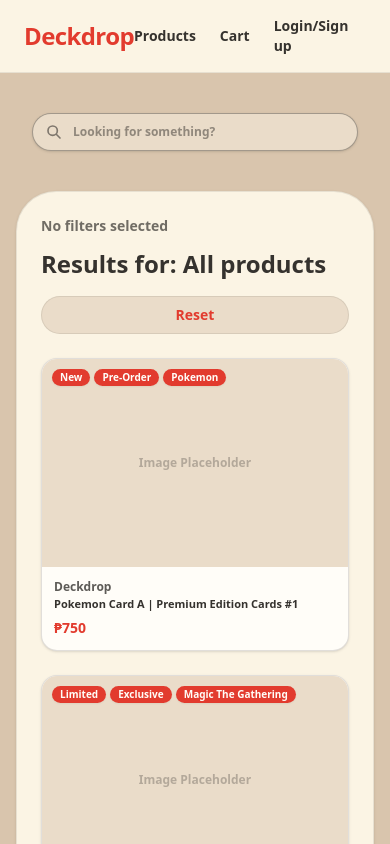
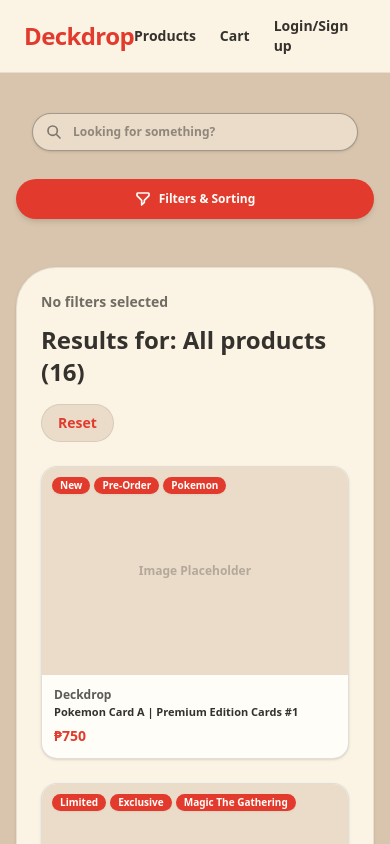
Before and after one commit to AorlYgrasil/Berry-Co., a Next.js app: page /products in a window 390 px wide. Shown: the top 844 px of the page. Built offline with nearby package versions, Linux system fonts and the light colour scheme.

Commit message:
updated UI to be more mobile friendly

```diff
--- a/src/app/products/page.tsx
+++ b/src/app/products/page.tsx
@@ -58,6 +58,16 @@ function ProductsContent() {
   const [minPrice, setMinPrice] = useState("0");
   const [maxPrice, setMaxPrice] = useState("");
   const [priceValue, setPriceValue] = useState(5000);
+
+  // 📱 Mobile Filter Drawer State
+  const [isMobileFilterOpen, setIsMobileFilterOpen] = useState(false);
+
+  // Calculate active filter count for the mobile button badge
+  const activeFilterCount =
+    selectedCategory.length +
+    selectedSeries.length +
+    selectedBrand.length +
+    selectedTags.length;
 
   // 🔗 Automatically parse URL Query Params (e.g., from Breadcrumb Clicks)
   useEffect(() => {
@@ -156,113 +166,52 @@ function ProductsContent() {
   };
 
   return (
-    <div className="page-container">
+    <div className="page-container space-y-6">
+
+      {/* 🔍 Top Bar: Search + Mobile Filter Toggle */}
+      <div className="flex flex-col sm:flex-row items-center justify-between gap-3 w-full">
         <div className="w-full max-w-md">
           <SearchBar value={query} onChange={setQuery} />
         </div>
 
-      <div className="flex flex-col gap-6 xl:flex-row">
-        <section className="content-panel">
-          <div className="mb-6 flex flex-col gap-4 sm:flex-row sm:items-center sm:justify-between">
-            <div className="space-y-3">
-              <div className="flex flex-wrap items-center gap-2">
-                {/* Category Active Badges */}
-                {selectedCategory.map((cat) => (
+        {/* 📱 Mobile Toggle Button (Visible only below xl screen size) */}
         <button
-                    key={cat}
           type="button"
-                    onClick={() => removeCategory(cat)}
-                    className="inline-flex items-center gap-2 rounded-full bg-cream px-3 py-1 text-xs font-bold text-dark cursor-pointer hover:bg-brand hover:text-white transition-colors"
+          onClick={() => setIsMobileFilterOpen((prev) => !prev)}
+          className="xl:hidden flex items-center justify-center gap-2 w-full sm:w-auto px-5 py-3 rounded-full bg-brand text-white font-extrabold text-xs shadow-md hover:bg-brand/90 active:scale-95 transition-all cursor-pointer"
         >
-                    {cat}
-                    <span>×</span>
-                  </button>
-                ))}
-
-                {/* Series Active Badges */}
-                {selectedSeries.map((series) => (
-                  <button
-                    key={series}
-                    type="button"
-                    onClick={() => removeSeries(series)}
-                    className="inline-flex items-center gap-2 rounded-full bg-cream px-3 py-1 text-xs font-bold text-dark cursor-pointer hover:bg-brand hover:text-white transition-colors"
-                  >
-                    {series}
-                    <span>×</span>
-                  </button>
-                ))}
-
-                {/* Brand Active Badges */}
-                {selectedBrand.map((brand) => (
-                  <button
-                    key={brand}
-                    type="button"
-                    onClick={() => removeBrand(brand)}
-                    className="inline-flex items-center gap-2 rounded-full bg-cream px-3 py-1 text-xs font-bold text-dark cursor-pointer hover:bg-brand hover:text-white transition-colors"
-                  >
-                    {brand}
-                    <span>×</span>
-                  </button>
-                ))}
-
-                {/* Tag Active Badges */}
-                {selectedTags.map((tag) => (
-                  <button
-                    key={tag}
-                    type="button"
-                    onClick={() => removeTag(tag)}
-                    className="inline-flex items-center gap-2 rounded-full bg-cream px-3 py-1 text-xs font-bold text-dark cursor-pointer hover:bg-brand hover:text-white transition-colors"
-                  >
-                    {tag}
-                    <span>×</span>
-                  </button>
-                ))}
-
-                {selectedCategory.length === 0 &&
-                  selectedSeries.length === 0 &&
-                  selectedBrand.length === 0 &&
-                  selectedTags.length === 0 && (
-                    <span className="text-sm font-semibold text-dark/70">
-                      No filters selected
+          <svg className="w-4 h-4" fill="none" stroke="currentColor" viewBox="0 0 24 24">
+            <path strokeLinecap="round" strokeLinejoin="round" strokeWidth={2.5} d="M3 4a1 1 0 011-1h16a1 1 0 011 1v2.586a1 1 0 01-.293.707l-6.414 6.414a1 1 0 00-.293.707V17l-4 4v-6.586a1 1 0 00-.293-.707L3.293 7.293A1 1 0 013 6.586V4z" />
+          </svg>
+          <span>{isMobileFilterOpen ? "Hide Filters" : "Filters & Sorting"}</span>
+          {activeFilterCount > 0 && (
+            <span className="bg-white text-brand rounded-full w-5 h-5 flex items-center justify-center text-[10px] font-black shadow-xs">
+              {activeFilterCount}
             </span>
           )}
-              </div>
-
-              <h1 className="text-2xl font-black text-dark">
-                Results for: {query || "All products"}
-              </h1>
-            </div>
-
-            <button
-              type="button"
-              onClick={resetFilters}
-              className="rounded-full border border-dark/10 bg-cream px-4 py-2 text-sm font-semibold text-brand hover:bg-cream/80 transition-colors cursor-pointer"
-            >
-              Reset
         </button>
       </div>
 
-          <div className="grid grid-cols-1 gap-6 sm:grid-cols-2 xl:grid-cols-3">
-            {filteredProducts.map((item) => (
-              <ItemCard
-                key={item.id}
-                item={{
-                  id: item.id,
-                  company: item.company,
-                  name: item.name,
-                  description: item.desc,
-                  price: item.price,
-                  tags: item.tags,
-                }}
-              />
-            ))}
-          </div>
-        </section>
+      <div className="flex flex-col xl:flex-row gap-6">
 
-        <aside className="sidebar-panel">
-          <h2 className="mb-6 text-center text-base font-extrabold text-dark leading-tight">
+        {/* 🎛️ Filter Panel (Top on Mobile when toggled, Right sidebar on Desktop) */}
+        <aside
+          className={`sidebar-panel xl:w-80 xl:order-2 xl:block ${
+            isMobileFilterOpen ? "block" : "hidden"
+          }`}
+        >
+          <div className="flex items-center justify-between mb-4 xl:justify-center">
+            <h2 className="text-base font-extrabold text-dark leading-tight">
               Set Search Filters and Tags
             </h2>
+            <button
+              type="button"
+              onClick={() => setIsMobileFilterOpen(false)}
+              className="xl:hidden text-xs font-bold text-dark/50 hover:text-dark px-2 py-1"
+            >
+              ✕ Close
+            </button>
+          </div>
 
           <div className="space-y-4">
             {/* Category Dropdown */}
@@ -406,8 +355,116 @@ function ProductsContent() {
               onMaxChange={setMaxPrice}
               onSliderChange={setPriceValue}
             />
+
+            {/* Mobile Apply Button */}
+            <button
+              type="button"
+              onClick={() => setIsMobileFilterOpen(false)}
+              className="xl:hidden w-full py-3 mt-4 rounded-full bg-brand text-white font-extrabold text-xs shadow-md"
+            >
+              Apply & View {filteredProducts.length} Results
+            </button>
           </div>
         </aside>
+
+        {/* 📦 Product Grid Panel */}
+        <section className="content-panel flex-1 xl:order-1">
+          <div className="mb-6 flex flex-col gap-4 sm:flex-row sm:items-center sm:justify-between">
+            <div className="space-y-3">
+              <div className="flex flex-wrap items-center gap-2">
+                {/* Category Active Badges */}
+                {selectedCategory.map((cat) => (
+                  <button
+                    key={cat}
+                    type="button"
+                    onClick={() => removeCategory(cat)}
+                    className="inline-flex items-center gap-2 rounded-full bg-cream px-3 py-1 text-xs font-bold text-dark cursor-pointer hover:bg-brand hover:text-white transition-colors"
+                  >
+                    {cat}
+                    <span>×</span>
+                  </button>
+                ))}
+
+                {/* Series Active Badges */}
+                {selectedSeries.map((series) => (
+                  <button
+                    key={series}
+                    type="button"
+                    onClick={() => removeSeries(series)}
+                    className="inline-flex items-center gap-2 rounded-full bg-cream px-3 py-1 text-xs font-bold text-dark cursor-pointer hover:bg-brand hover:text-white transition-colors"
+                  >
+                    {series}
+                    <span>×</span>
+                  </button>
+                ))}
+
+                {/* Brand Active Badges */}
+                {selectedBrand.map((brand) => (
+                  <button
+                    key={brand}
+                    type="button"
+                    onClick={() => removeBrand(brand)}
+                    className="inline-flex items-center gap-2 rounded-full bg-cream px-3 py-1 text-xs font-bold text-dark cursor-pointer hover:bg-brand hover:text-white transition-colors"
+                  >
+                    {brand}
+                    <span>×</span>
+                  </button>
+                ))}
+
+                {/* Tag Active Badges */}
+                {selectedTags.map((tag) => (
+                  <button
+                    key={tag}
+                    type="button"
+                    onClick={() => removeTag(tag)}
+                    className="inline-flex items-center gap-2 rounded-full bg-cream px-3 py-1 text-xs font-bold text-dark cursor-pointer hover:bg-brand hover:text-white transition-colors"
+                  >
+                    {tag}
+                    <span>×</span>
+                  </button>
+                ))}
+
+                {selectedCategory.length === 0 &&
+                  selectedSeries.length === 0 &&
+                  selectedBrand.length === 0 &&
+                  selectedTags.length === 0 && (
+                    <span className="text-sm font-semibold text-dark/70">
+                      No filters selected
+                    </span>
+                  )}
+              </div>
+
+              <h1 className="text-2xl font-black text-dark">
+                Results for: {query || "All products"} ({filteredProducts.length})
+              </h1>
+            </div>
+
+            <button
+              type="button"
+              onClick={resetFilters}
+              className="rounded-full border border-dark/10 bg-cream px-4 py-2 text-sm font-semibold text-brand hover:bg-cream/80 transition-colors cursor-pointer self-start sm:self-auto"
+            >
+              Reset
+            </button>
+          </div>
+
+          <div className="grid grid-cols-1 gap-6 sm:grid-cols-2 xl:grid-cols-3">
+            {filteredProducts.map((item) => (
+              <ItemCard
+                key={item.id}
+                item={{
+                  id: item.id,
+                  company: item.company,
+                  name: item.name,
+                  description: item.desc,
+                  price: item.price,
+                  tags: item.tags,
+                }}
+              />
+            ))}
+          </div>
+        </section>
+
       </div>
     </div>
   );
```
Lines whose indentation alone changed are shown as unchanged.
